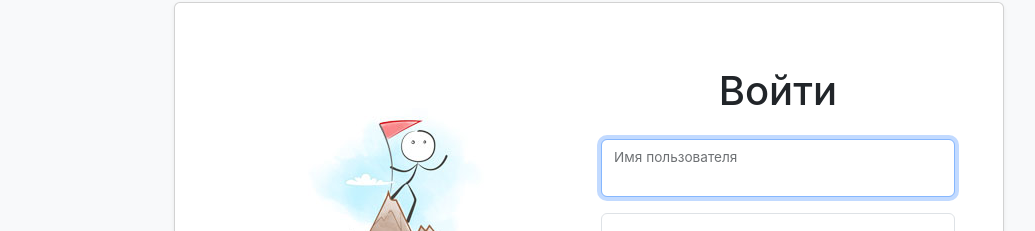
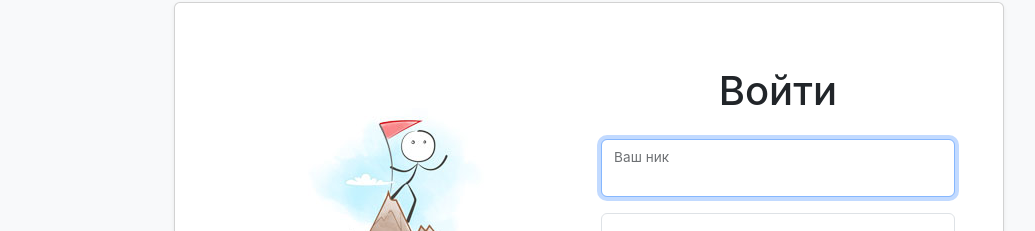
Before and after one commit to DmitriyMalay/frontend-project-12, a React (Vite) app in the folder frontend/: page /login in a window 1280 px wide. Shown: the part 220-451 px from the top of the page, without its empty margins (51-1086 px from the left). Built offline with nearby package versions, Linux system fonts and the light colour scheme; no server answers; what leo-profanity would draw is missing.

Commit message:
Refactoring: fix LoginPage.jsx

```diff
--- a/frontend/src/components/LoginPage.jsx
+++ b/frontend/src/components/LoginPage.jsx
@@ -93,7 +93,7 @@ const Login = () => {
                       isInvalid={!!error}
                       placeholder="Имя пользователя"
                     />
-                    <Form.Label htmlFor="username">Имя пользователя</Form.Label>
+                    <Form.Label htmlFor="username">Ваш ник</Form.Label>
                   </Form.Group>
                   <Form.Group className="form-group form-floating mb-4">
                     <Form.Control
```
